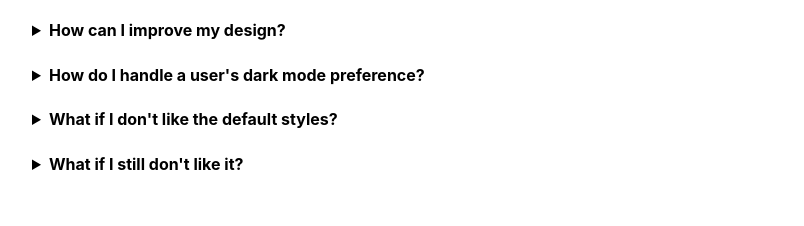
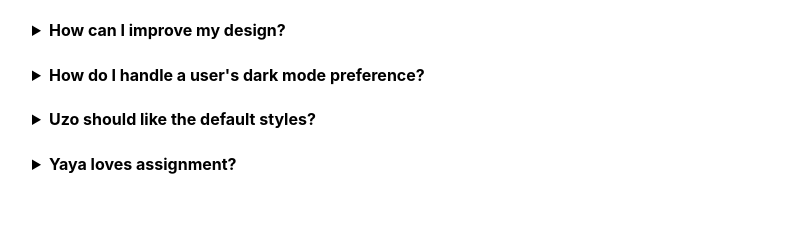
Before and after one commit to uzo2300/tryweb, a website: page index.html in a window 1280 px wide. Shown: the part 6673-6899 px from the top of the page, without its empty margins (68-872 px from the left). Drawn offline with Linux system fonts and the light colour scheme.

Commit message:
Updated FAQ section with new details

```diff
--- a/index.html
+++ b/index.html
@@ -326,7 +326,7 @@
           </p>
         </details>
         <details>
-          <summary>What if I don't like the default styles?</summary>
+          <summary> Uzo should like the default styles?</summary>
           <p>Most styles are editable through <em>CSS variables</em>. You can also add your own styles inline, at the end of MVP.css or in a new stylesheet.</p>
           <p><sup>PRO TIP</sup> If there are two conflicting CSS styles, the last one will take precedence.</p>
           <pre>
@@ -344,7 +344,7 @@
                 </pre>
         </details>
         <details>
-          <summary>What if I still don't like it?</summary>
+          <summary>Yaya loves assignment?</summary>
           <p>That's OK, you probably shouldn't love your MVP. The goal of MVP.css is to help you feel <i>slightly</i> less embarrased about it.</p>
           <p>
             <span style="font-size: xx-large; position: relative; top: 6px; margin-right: 7px">👉</span> If you want a CSS framework with more features check out
```
